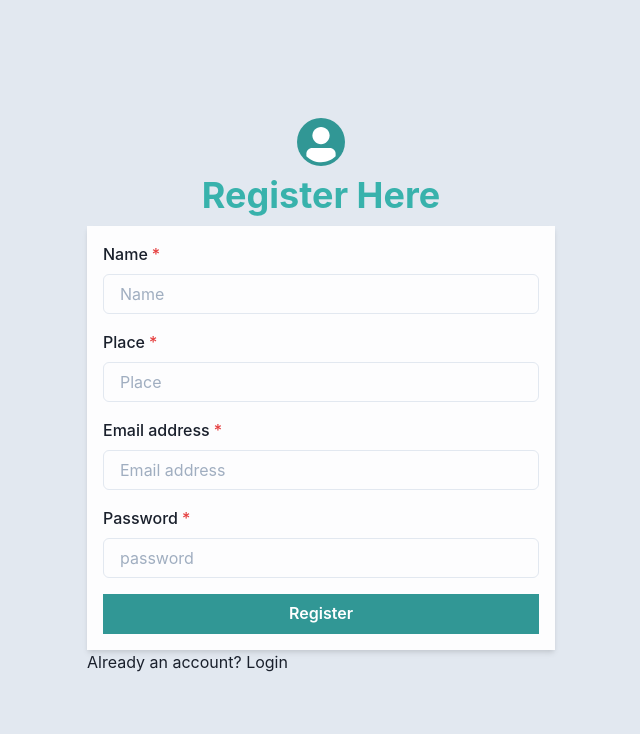
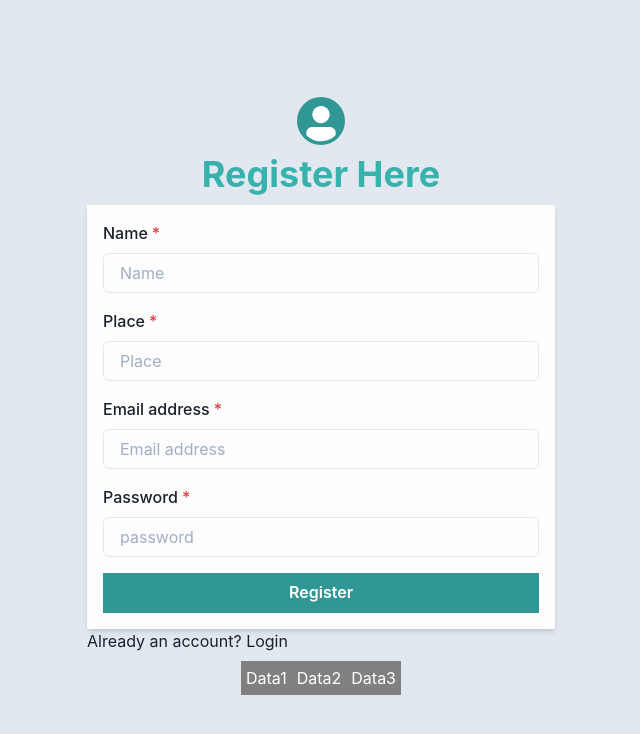
Before and after one commit to BENCYPHILIP/ChatApp, a React (Create React App) app: page /register in a window 1280 px wide. Shown: the top 734 px of the page, without its empty margins (319-959 px from the left). Built offline with nearby package versions, Linux system fonts and the light colour scheme.

Commit message:
nested routes

```diff
--- a/package.json
+++ b/package.json
@@ -21,7 +21,8 @@
     "react-router-dom": "^6.2.1",
     "react-scripts": "5.0.0",
     "typescript": "^4.5.5",
-    "web-vitals": "^2.1.4"
+    "web-vitals": "^2.1.4",
+    "yup": "^0.32.11"
   },
   "scripts": {
     "start": "react-scripts start",
--- a/public/index.html
+++ b/public/index.html
@@ -2,7 +2,7 @@
 <html lang="en">
   <head>
     <meta charset="utf-8" />
-    <link rel="icon" href="%PUBLIC_URL%/favicon.ico" />
+    <link rel="icon" href="%PUBLIC_URL%/icon.jpg" />
     <meta name="viewport" content="width=device-width, initial-scale=1" />
     <meta name="theme-color" content="#000000" />
     <meta
--- a/src/App.tsx
+++ b/src/App.tsx
@@ -4,7 +4,10 @@ import Dashboard from './components/Dashboard';
 import Login from './components/Login';
 import Errorpage from './components/Errorpage'
 import Register from './components/Register';
-import PrivateRoute from './components/PrivateRoutes';
+// import PrivateRoute from './components/PrivateRoutes';
+import Data1 from './components/Data1';
+import Data2 from './components/Data2';
+import Data3 from './components/Data3';
 function App() {
   return (
     <Router>
@@ -12,8 +15,17 @@ function App() {
         <Route path="/" element={<Login/>}/>
         {/* <Route path="/dashboard" element={ <PrivateRoute><Dashboard/></PrivateRoute>}/> */}
         {/* <PrivateRoute path="/dashboard" component={Dashboard} exact={true}/> */}
-        <Route path="/dashboard" element={ <PrivateRoute><Dashboard/></PrivateRoute>}/>
-        <Route path="/register" element={<Register/>}/>
+        {/* <Route path="/dashboard" element={ <PrivateRoute><Dashboard/></PrivateRoute>}/> */}
+        <Route path="/dashboard" element={<Dashboard/>}/>
+        <Route path="/register" element={<Register/>}>
+
+              <Route path="data1" element={<Data1/>}/>
+              <Route path="data2" element={<Data2/>}/>
+              <Route path="data3" element={<Data3/>}/>
+
+        </Route>
+
+
         <Route path="*" element={<Errorpage />} />
       </Routes>
 
--- /dev/null
+++ b/src/components/Data1.tsx
@@ -0,0 +1,12 @@
+import React from 'react'
+
+function Data1() {
+  return (
+    <div>
+      <h1>Data 1 !st page</h1>
+      <p>Example of nested routes.The first page that loads data </p>
+    </div>
+  )
+}
+
+export default Data1
--- /dev/null
+++ b/src/components/Data2.tsx
@@ -0,0 +1,13 @@
+import React from 'react'
+
+function Data2() {
+  return (
+    <div>
+      <h1>Data 2 second page</h1>
+      <p>example of nested routes.the second page that loads data</p>
+
+    </div>
+  )
+}
+
+export default Data2
--- /dev/null
+++ b/src/components/Data3.tsx
@@ -0,0 +1,12 @@
+import React from 'react'
+
+function Data3() {
+  return (
+    <div>
+      <h1>Data 3 third Page</h1>
+      <p>example of Nested routes.The 3 rd page that loads data</p>
+    </div>
+  )
+}
+
+export default Data3
--- a/src/components/Login.tsx
+++ b/src/components/Login.tsx
@@ -1,5 +1,6 @@
 import { Alert, AlertIcon, Avatar, Box, Button, chakra, Flex, FormControl, FormHelperText, Heading, Input, InputGroup, InputLeftElement, InputRightElement,Stack } from "@chakra-ui/react";
-import { useState } from "react";
+import { stringify } from "querystring";
+import { useEffect, useState } from "react";
 import { FaUserAlt, FaLock } from "react-icons/fa";
 import { Link, Navigate, useNavigate} from "react-router-dom";
 
@@ -11,32 +12,40 @@ const Login = () => {
     const [email, setEmail] = useState('');
     const [password, setPassword] = useState('');
     const [isLoggedIn, setIsLoggedIn] = useState(false);
+    const [token,seToken]=useState(false)
+    const [localstroageemail, setlocalstroageemail] = useState<any | null>(null);
+    const [localstroagepassword, setLocalstroagePassword] = useState<any | null>(null);
     // function handleSubmit(event:any) {
     //     event.preventDefault();
 
     //     alert(`Email: ${email} & Password: ${password}`);
 
     // }
+    // const token='usertoken'
     const TOKEN_KEY = 'usertoken';
 
-    const login = () => {
-    localStorage.setItem(TOKEN_KEY, 'usertoken');
-}
+//     const login = () => {
+//     localStorage.setItem(TOKEN_KEY, 'usertoken');
+// }
 
 //     const logout = () => {
 //     localStorage.removeItem(TOKEN_KEY);
 // }
 
-    const isLogin = () => {
-    if (localStorage.getItem(TOKEN_KEY)) {
-        return true;
-    }
+//     const isLogin = () => {
+//     if (localStorage.getItem(TOKEN_KEY)) {
+//         return true;
+//     }
 
-    return false;
-}
+//     return false;
+// }
+    useEffect(() => {
+      setlocalstroageemail(localStorage.getItem("email"));
+      setLocalstroagePassword(localStorage.getItem("password"));
+    }, []);
     const handleShowClick = () => setShowPassword(!showPassword);
     const signin=()=>{
-        if("email" in localStorage && "password" in localStorage){
+        if(localstroageemail == email && localstroagepassword == password && localStorage.getItem(TOKEN_KEY)){
         //  alert('yes');
          navigate("/dashboard");
      } else {
--- /dev/null
+++ b/src/components/Register.css
@@ -0,0 +1,16 @@
+.submenu
+{
+    margin-top: 20px;
+    margin-bottom:20px
+}
+.submenu a
+{
+    text-decoration: none;
+    color:white;
+}
+.submenu span
+{
+    padding:5px;
+    display:inline-block;
+    background:grey ;
+}
--- a/src/components/Register.tsx
+++ b/src/components/Register.tsx
@@ -1,19 +1,21 @@
 import { Avatar, Box, Flex, FormControl, Heading, InputGroup,Input,Stack, Button, FormLabel } from '@chakra-ui/react';
-import { useState } from 'react';
-import { Link } from "react-router-dom";
+import './Register.css';
+import { Component, useState } from 'react';
+import { Link, NavLink } from "react-router-dom";
 const Register=()=>{
-
+    const TOKEN_KEY = 'usertoken';
     const [name, setName] = useState('');
     const [place, setPlace] = useState('');
     const [email, setEmail] = useState('');
     const [password, setPassword] = useState('');
-    const Registeration=(e:any)=>
+    const Registration=(e:any)=>
     {
         e.preventDefault();
         localStorage.setItem("name",name)
         localStorage.setItem("place",place)
         localStorage.setItem("email",email)
         localStorage.setItem("password",password)
+        localStorage.setItem(TOKEN_KEY, 'usertoken');
     }
     return(
         <Flex
@@ -33,7 +35,7 @@ const Register=()=>{
           <Avatar bg="teal.500" />
           <Heading color="teal.400">Register Here</Heading>
           <Box minW={{ base: "90%", md: "468px" }}>
-            <form  onSubmit={Registeration}  >
+            <form  onSubmit={Registration}  >
               <Stack
                 spacing={4}
 
@@ -87,6 +89,11 @@ const Register=()=>{
                 </Box>
             </form>
           </Box>
+          <div className='submenu'>
+         <NavLink to="data1"><span>Data1</span></NavLink>
+         <NavLink to="data2"><span>Data2</span></NavLink>
+         <NavLink to="data3"><span>Data3</span></NavLink>
+       </div>
         </Stack>
 
       </Flex>
--- a/src/components/Sidemenu.tsx
+++ b/src/components/Sidemenu.tsx
@@ -1,8 +1,14 @@
 import {  Avatar, Icon, Link } from '@chakra-ui/react'
 import {BsBell, BsCalendar, BsFillChatLeftTextFill, BsGear, BsHouseDoor, BsPerson, BsPower} from 'react-icons/bs'
 import {Flex, Heading} from '@chakra-ui/react';
+import { useNavigate } from 'react-router-dom';
 
 const Sidemenu=()=>{
+    const navigate = useNavigate();
+    const logout = () => {
+        localStorage.clear();
+        navigate("/");
+      }
     return (
 
 
@@ -110,7 +116,7 @@ const Sidemenu=()=>{
 
                             </Flex>
                         </Flex>
-                        <Flex >
+                        <Flex onClick={logout}>
                         <Link>
                                         <Icon as={BsPower} fontSize="1xl">
 
```
Also changed, not shown: public/icon.jpg (added), 1 other file (tests, documents, lock files or other folders).
